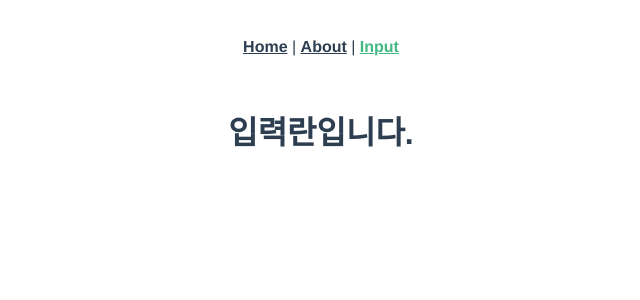
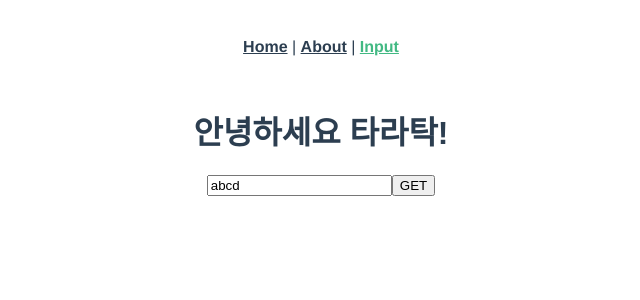
Before and after one commit to euntak320/devFE, a Vue app in the folder vue/vue3/: page /input in a window 1280 px wide. Shown: the top 300 px of the page, without its empty margins (319-959 px from the left). Built offline with nearby package versions, Linux system fonts and the light colour scheme.

Commit message:
2way 방식 데이터 바인딩 방법

```diff
--- a/vue/vue3/src/router/index.js
+++ b/vue/vue3/src/router/index.js
@@ -1,5 +1,6 @@
 import { createRouter, createWebHistory } from 'vue-router'
 import HomeView from '../views/HomeView.vue'
+import InputView from '../views/Inputview.vue'
 
 const routes = [
   {
@@ -18,7 +19,7 @@ const routes = [
   {
     path: '/input',
     name: 'input',
-    component: () => import(/* webpackChunkName: "about" */ '../views/Inputview.vue')
+    component: InputView
   },
 ]
 
--- a/vue/vue3/src/views/Inputview.vue
+++ b/vue/vue3/src/views/Inputview.vue
@@ -1,5 +1,24 @@
 <template>
   <div class="input">
-    <h1>입력란입니다.</h1>
+    <h1>안녕하세요 {{title}}!</h1>
+    <input type="text" v-model="text" />
+    <button type="button" @click="getData">GET</button>
   </div>
 </template>
+
+<script>
+  export default {
+    // 텍스트 바인딩 방법
+    data() {
+      return{
+        title: "타라탁",
+        text: "abcd",
+      };
+    },
+    methods : {
+      getData() {
+        alert(this.text);
+      }
+    }
+  };
+</script>
```
